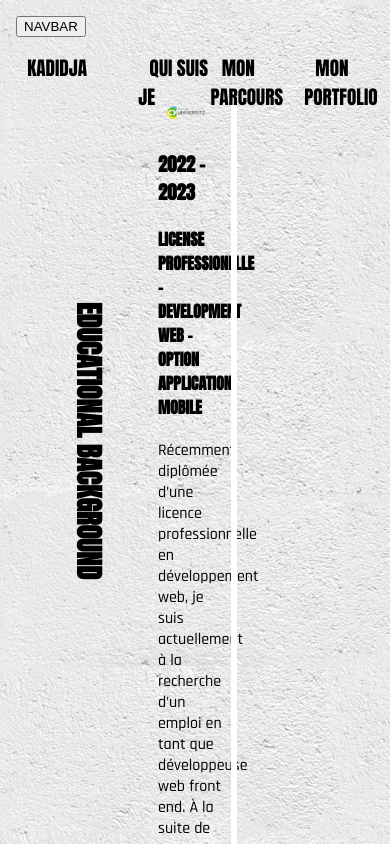
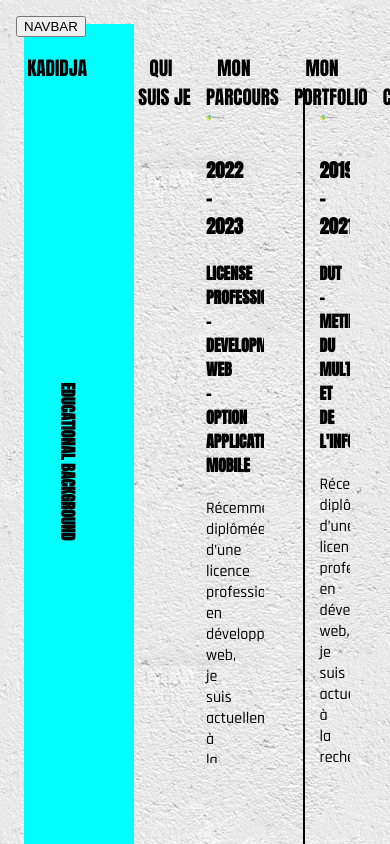
Before and after one commit to Kadeidja/portfolioReactStatic, a React (Create React App) app: page /carrer in a window 390 px wide. Shown: the top 844 px of the page. Built offline with nearby package versions, Linux system fonts and the light colour scheme; a web font is replaced by a local one.

Commit message:
V4 - I believe, Modal is missing and the first page too and the contact page too

```diff
--- a/src/components/Carrercomponent.js
+++ b/src/components/Carrercomponent.js
@@ -1,45 +1,20 @@
 import { Fragment } from "react";
 import { carrerPartData } from "../datas/alldatas"
+import React, { useEffect } from "react";
+
 function Carrercomp(){
     return (
         <>
-        <div id="carrerTimeline">
+        <div  id="carrerTimeline" className="carrerGlobal">
         <Fragment>
             {
-                //.sort permet de trier de manieres deroissantes, et .map permet d'afficher les données une par une.
                 carrerPartData.sort((a,b)=>b.carrerid-a.carrerid).map((carrerSolo)=>
                     {
-                        /* function loadPlace (){
-                            const divCatched = document.getElementsByClassName("carrerPart");
-                        //fonction pour placer les etapes soit a droite ou a gauche
-                       for (let i = 0; i < divCatched.length; i++) {
-                                if ( carrerSolo.carrerid === i) {
-                                    const divs = divCatched[i];
-                            divs.classList.add(carrerSolo.carrerplace);
-                            }
-
-                        }*/
-                        const divCatched = document.getElementsByClassName("carrerPart");
-                        console.log(divCatched);
-                        let divCatchedarray = Array.from(divCatched);
-                        console.log(divCatchedarray);
-                        for (let i = 0; i < divCatched.length; i++) {
-                            if ( carrerSolo.carrerid === i) {
-                                const divs = divCatched[i];
-                        divs.classList.add(carrerSolo.carrerplace);
-                        }}
-                        /*divCatchedarray.forEach(divs => {
-                            divs.classList.add(carrerSolo.carrerplace);
-                            console.log(divs);
-                            console.log(carrerSolo.carrerplace);
-
-                        })*/
-                        ;
-                        //divCatched.classList.add(carrerSolo.carrerplace);
-                        //} onLoad={loadPlace()}
                         return(
-                             <div key={carrerSolo.carrerid} className="carrerPart solocarrerTimeline" >
-                               <img src={carrerSolo.carrericon} alt="modify alt" className="carrerImgIcon"/>
+                             <div key={carrerSolo.carrerid} className="carrerPart solocarrerTimeline scrollBarCss" >
+                                <div className="carrerSchoolIcon">
+                                    <img src={carrerSolo.carrericon} alt="modify alt" className="carrerImgIcon"/>
+                               </div>
                                 <h3>{carrerSolo.carreryears[0]} - {carrerSolo.carreryears[1]}</h3>
                                 <h4>{carrerSolo.carrername}</h4>
                                 <p>{carrerSolo.carrerdescription}</p>
--- a/src/components/Compositioncomponent.js
+++ b/src/components/Compositioncomponent.js
@@ -4,7 +4,7 @@ return (
 
     <section className="subSectionTtl">
         <div className="divSectionTtl">
-            {titleName}
+            <h1>{titleName}</h1>
         </div>
     </section>
 
--- a/src/components/Homepagecomponent.js
+++ b/src/components/Homepagecomponent.js
@@ -4,7 +4,7 @@ function Homepagecomp(){
 
         <section className="homesubSectionTtl">
             <div className="homedivSectionTtl">
-                <h1>HOMEPAGE</h1>
+                <h1>CISSE <br></br>KADIDJA</h1>
             </div>
         </section>
 
--- a/src/styles/allstyles.css
+++ b/src/styles/allstyles.css
@@ -3,14 +3,19 @@
 @import url('https://fonts.googleapis.com/css2?family=Special+Elite&display=swap');
 @import url('https://fonts.googleapis.com/css2?family=Rajdhani:wght@300;400;500;600;700&display=swap');
 @import url('https://fonts.googleapis.com/css2?family=Roboto:ital,wght@0,100;0,300;0,400;0,500;0,700;0,900;1,100;1,300;1,400;1,500;1,700;1,900&display=swap');
+*,
+*::before,
+*::after {
+  box-sizing: border-box;
+}
 body{
     background-image:   url('../assets/img/bkgimg.jpg');
-    box-sizing:border-box;
     position: relative;
+    scroll-behavior:smooth;
+    overflow: hidden;
     /*padding:10px;Valeur de marges intérieurs*/
 }
 section{
-
     display: flex;
     padding: 1rem;
     box-sizing:border-box;
@@ -26,57 +31,59 @@ h1,h2,h3,h4,h5,h6{
 p{
     font-family:Rajdhani,Roboto,Urbanist , sans-serif;
     font-weight: 500;
+    font-size: medium;
 }
-
 .bigSection, .homeSection{
     display: flex;
     flex-wrap: wrap;
 }
-
+/* SECTION TITLE PART -----------------------------------------*/
 .subSectionTtl, .homesubSectionTtl{
-    box-sizing:border-box;
-    display: inline-flex;
-    max-width: 20vw;
-    max-height: 100vh;
-    padding : 1rem;
-
-    overflow: none;
-    flex: 1 0 0%;
+    box-sizing: content-box;
+    display: inline;
+    max-width: 15vw;
+    min-height: 100vh;
+    padding: 1rem;
+    overflow: hidden;
+    flex: auto;
+    position: relative;
+    width: 100%;
 }
 .divSectionTtl, .homedivSectionTtl{
-    writing-mode: vertical-rl;
-    font-weight: 900;
     position: fixed;
-    height: -webkit-fill-available;
-    width: auto;
-    font-size: 2.5rem;
-    overflow: none;
 }
-.divSectionTtl>h1{
+.divSectionTtl>h1, .homedivSectionTtl>h1{
     display: flex;
     justify-content: center;
+    writing-mode: vertical-rl;
+    font-weight: 600;
+    height: -webkit-fill-available;
+    font-size: 2.5rem;
 }
-
+/* SECTION SHOW PART -----------------------------------------*/
 .subSectionShow, .homesubSectionShow{
     box-sizing:border-box;
     display: inline-flex;
     padding-top: 4rem;
     flex-wrap: wrap;
     flex-direction: row;
-    max-width: 80vw;
+    max-width: 75vw;
     max-height: 100vh;
     padding-right : 1rem;
     padding-left : 1rem;
     padding-bottom: 1rem;
-    flex: 1 0 0%;
+    flex: 1 0;
+    width: 100%;
+    overflow: hidden;
+    /*    overflow-x: scroll;*/
 }
 .divSectionShow, .homedivSectionShow{
+    box-sizing: content-box;
     display: inline-flex;
     flex-direction: row;
     flex-wrap: wrap;
+    overflow: inherit;
 }
-
-
 
 /*COMPONENT NAVBAR*/
 #navSection{
@@ -101,7 +108,6 @@ p{
     justify-items: center;
     align-items: center;
 }
-
 #barreDeRecherche{
     width: 20vw;
 }
@@ -149,16 +155,18 @@ p{
 }
 
 /*ABOUT ME COMPONENTS--------------------------------------------------------------------------------------*/
-.aboutSpace{
+#aboutSpaceBigSpace{
+    /*overflow-x: inherit;*/
+    max-width: 100vw;
+    overflow-x: hidden;
+}
+#aboutSpace{
     width: 80vw;
     display: flex;
+    overflow: hidden;
 }
-.logoSpace{
-    width: 80vw;
-    box-sizing: inherit;
-    display: flex;
-    /* flex-wrap: nowrap; */
-    overflow-x: scroll;
+#aboutSpace::-webkit-scrollbar {
+    display: none;
 }
 #imgAboutId{
     max-width: 20%;
@@ -168,11 +176,66 @@ p{
     padding: 1rem;
 }
 #pAboutId{
+    font-size: small;
     display: inline-flex;
     padding: 1rem;
+    width: 50%;
+    margin: 2rem;
+    text-align: end;
+    align-items: center;
+}
+#logoSpace{
+    overflow-x: scroll;
+    width: 100%;
+    box-sizing: inherit;
+    display: flex;
+}
+.subpartClass {
+    margin: 2rem;
+    height: -moz-fit-content;
+    height: fit-content;
+    display: flex;
+    justify-content: center;
+    flex-wrap: wrap;
+    flex-direction: row;
+    width: 5vw;
 }
 
+
 /*MY WORK COMPONENTS--------------------------------------------------------------------------------------*/
+
+#worksBigSpace{
+    margin: auto;
+    box-sizing: border-box;
+    width: 100%;
+    height: 100%;
+    display: -webkit-inline-box;
+    overflow-x: scroll;
+}
+.worksubpartClass{
+    overflow-y:auto;
+}
+.workiframeClass{
+    width: 100%;
+    height: 100%;
+    max-width: 25vw;
+    max-height: 30vw;
+    display: block;
+    margin: 1rem;
+    border: none;
+    object-fit: contain;
+}
+
+.worksubtitleuclClass{
+    margin-left: 1.5rem;
+}
+.workpClass{
+    margin-left: 1.5rem;
+    width: 100%;
+    height: 100%;
+    max-width: 30vw;
+    max-height: 30vw;
+}
 .subimgClass{
     display: block;
     max-width: -moz-available;          /* WebKit-based browsers will ignore this. */
@@ -217,6 +280,7 @@ position: relative;
     max-width: 100%;
     /*box-shadow: 7rem 4rem #3300ff ;*/
 }
+
 /*Icons*/
 #iconlogoPart{
     display: flex;
@@ -224,14 +288,12 @@ position: relative;
     z-index: 1;
 
 }
-
 #uliconlogoPart{
     list-style: none;
     display: inline-flex;
     margin: unset;
     padding: unset;
 }
-
 #uliconlogoPart img{
     width: 100%;
     margin: 0.5rem;
@@ -248,12 +310,10 @@ position: relative;
     height: auto;
     position: relative;
 }
-
 #contactFormId *{
     display: block;
     font-family: Anton, sans-serif;
 }
-
 #contactFormId> input , textarea{
     margin: 0.5rem;
     padding: 0.5rem;
@@ -261,7 +321,6 @@ position: relative;
     border-radius: 0.2rem;
     width: 85%;
 }
-
 textarea#contactmessageId{
     height: 30vh;
 }
@@ -325,62 +384,131 @@ display: inline-flex;
 }
 /*CARRER COMPONENT----------------------------------------------------------------*/
 #carrerTimeline {
-    position: relative;
-    max-width: 1200px;
-    margin: 0 auto;
+    margin: auto;
+    box-sizing: border-box;
+    width: 100%;
+    height: 100%;
+    display: -webkit-inline-box;
+    overflow-x: scroll;
 }
-#carrerTimeline::after{
-    content: '';
-  position: absolute;
-  width: 6px;
-  background-color: white;
-  top: 0;
-  bottom: 0;
-  left: 50%;
-  margin-left: -3px;
+.solocarrerTimeline {
+        margin-left: 1rem;
 }
-.solocarrerTimeline{
-    padding: 10px 40px;
-    position: relative;
-    background-color: inherit;
-    width: 30%;
+.carrerGlobal .carrerPart {
+    display: block;
+    /*max-width: 30vw;*/
+    width: 25vw;
+    height: 80vh;
+    overflow-x: hidden;
+}
+.scrollBarCss{
+    overflow-y: scroll;
+    scrollbar-color: #000000;
+    scrollbar-width: thin;
+    scroll-behavior:smooth;
+}
+.solocarrerTimeline::-webkit-scrollbar{
+    width: 0.2rem ;
+    height:1rem ;
+}
+.carrerSchoolIcon{
+    width: 100%;
+    height: 100%;
+    display: flex;
+    justify-content: center;
+    align-items: center;
+    max-width: 10vw;
+    max-height: 10vw;
 }
 .carrerImgIcon{
-    width: 100%;
-    height: 100%;
-    max-width: 10vw;
-    margin: 0.5rem;
+    width: 10vw;
+    height: 5vw;
+    object-fit: scale-down;
+    margin-bottom: 1rem;
+    margin-top: 1rem;
 }
 .carrerLeft{
-    left: 0 !important;
+    right: 0vw !important;
 }
 .carrerRight{
-    left: 50% !important;
+    left: 50vw !important;
 }
-
-
-
 
 /*REUSABLE COMPONENT----------------------------------------------------------------*/
 .subpartClass{
     margin: 2rem;
     height: fit-content;
+    width: 15vw;
 }
 .subimguclClass{
-    width: 80%;
+    width: 6vw;
+    /*width: 80%;*/
 }
 
 /*RESPONSIVE PART-------------------------------------------------------------------*/
 
 @media only screen and (max-width: 768px) {
 
-    .bigSection{}
+/* SECTION TITLE PART -----------------------------------------*/
+
+.subSectionTtl, .homesubSectionTtl{
+    box-sizing:content-box;
+    display: inline-flex;
+    max-width: 20vw;
+    max-height: 100vh;
+    padding : 1rem;
+    overflow: hidden;
+    flex: 1 0 0%;
+    background-color: aqua;
+    position: relative;
+}
+
+.divSectionTtl, .homedivSectionTtl{
+   /* position: fixed;
+    height: -webkit-fill-available;
+    width: auto;
+    position: fixed;*/
+}
+
+.divSectionTtl>h1, .homedivSectionTtl>h1{
+    display: flex;
+    justify-content: center;
+    writing-mode: vertical-rl;
+    font-weight: 600;
+    height: -webkit-fill-available;
+    font-size: 1rem;
+}
+/* SECTION SHOW PART -----------------------------------------*/
+.subSectionShow, .homesubSectionShow{
+    box-sizing:border-box;
+    display: inline-flex;
+    padding-top: 4rem;
+    flex-wrap: wrap;
+    flex-direction: row;
+    max-width: 80vw;
+    max-height: 100vh;
+    padding-right : 1rem;
+    padding-left : 1rem;
+    padding-bottom: 1rem;
+    flex: 1 0 0%;
+    /*overflow-x: scroll;*/
+}
+.divSectionShow, .homedivSectionShow{
+    box-sizing: content-box;
+    display: inline-flex;
+    flex-direction: row;
+    flex-wrap: wrap;
+}
+
+
+ /*    .bigSection{}
     .subSectionTtl{}
     .divSectionTtl{}
     .subSectionShow{}
     .divSectionShow{}
 
-    .divSectionTtl, .homedivSectionTtl{
+
+.divSectionTtl, .homedivSectionTtl{
         writing-mode: vertical-rl;
         font-weight: 600;
         position: fixed;
@@ -388,7 +516,7 @@ display: inline-flex;
         width: auto;
         font-size: 1.5rem;
         overflow: none;
-    }
+    }*/
 /*NAVBAR SECTION*/
 #navSection a{
     font-family:Anton , sans-serif;
@@ -398,6 +526,44 @@ display: inline-flex;
     font-size: 1.2rem;
     margin: 0.5rem;
     padding: 0.2rem;
+}
+/*ABOUT ME COMPONENTS--------------------------------------------------------------------------------------*/
+#aboutSpaceBigSpace{
+    overflow-x: inherit;
+}
+#aboutSpace{
+    width: 80vw;
+    display: block;
+    text-align: center;
+    align-items: center;
+}
+#imgAboutId{
+    max-width: 50%;
+    width: fit-content;
+    height: fit-content;
+    padding: 1rem;
+
+}
+#pAboutId{
+    font-size: small;
+    padding: 1rem;
+    width: 100%;
+    margin: 2rem;
+    text-align: center;
+}
+#logoSpace{
+    overflow-x: scroll;
+    width: 100vw;
+    box-sizing: inherit;
+    display: flex;
+    flex-wrap: wrap;
+    flex-direction: row;
+}
+.subtitleuclClass {
+    display: none;
+}
+.subimguclClass{
+    width: 13vw;
 }
 /*MY WORK COMPONENTS--------------------------------------------------------------------------------------*/
 .subimgClass{
@@ -505,6 +671,115 @@ display: inline-flex;
     margin: 0.1em;
     font-size: 30%;
 }
+
+
+/*CARRER COMPONENT----------------------------------------------------------------*/
+#carrerTimeline {
+    position: relative;
+    max-width: 1200px;
+    margin: 0 auto;
+}
+
+#carrerTimeline::before{
+content: '';
+  position: absolute;
+  width: 0.5vw;
+  background-color: rgb(0, 0, 0);
+  top: 0;
+  bottom: 0;
+  left: 40vw;
+  margin-left: -3px;
+  display: flex;
+  flex-wrap: wrap;
+  align-content: center;
+}
+
+#carrerTimeline .carrerRight .soloPointer::before{
+    content: '';
+    background-color: rgb(186, 26, 26);
+    position: absolute;
+    rotate: 90deg;
+    width: 0.5vw;
+    bottom: 0%;
+    top: -17vh;
+    height: 25vh;
+    left: -5vw;
+
+}
+#carrerTimeline .carrerLeft .soloPointer{
+    content: '';
+    background-color: rgb(0, 0, 0);
+    position: absolute;
+    rotate: 270deg;
+    width: 0.5vw;
+    bottom: 0%;
+    top: -17vh;
+    height: 25vh;
+    left: 24vw;
+    /*right: inherit;
+    display: flex;
+    text-align: end;
+    flex-wrap: wrap;
+    */
+}
+.solocarrerTimeline{
+    padding: 10px 40px;
+    position: relative;
+    background-color: inherit;
+    width: 30%;
+}
+
+/*.solocarrerPointer{
+    content: '';
+    box-sizing: content-box;
+    background-color: rgb(234, 10, 10);
+    position: absolute;
+    rotate: 90deg;
+    width: 0.5rem;
+    bottom: 0%;
+    top: 0%;
+}*/
+.carrerImgIcon{
+    width: 100%;
+    height: 100%;
+    max-width: 10vw;
+    margin: 0.5rem;
+}
+.carrerLeft{
+    right: 0vw !important;
+    /*text-align: end;
+    margin-right: 10%;*/
+}
+.carrerRight{
+    left: 50vw !important;
+    /*margin-left: 5%;*/
+}
+
+/*
+.carrerRight::before{
+    content: '';
+    background-color: rgb(0, 0, 0);
+    position: absolute;
+    rotate: 90deg;
+    width: 0.5rem;
+    top: -10rem;
+    left: 8rem;
+    height: 16rem;
+}
+.carrerLeft::after{
+    content: '';
+    background-color: rgb(0, 0, 0);
+    box-sizing: border-box;
+    position: absolute;
+    rotate: 270deg;
+    width: 0.5rem;
+    top: -10rem;
+    right: 4%;
+    height: 16rem;
+    margin: 10px 40px;
+}
+*/
+
 }
 /*
 Lien pour les carrés de couleur https://www.benjaminsimier.com/css-obtenir-un-carre-responsive/ */
```
Also changed, not shown: src/components/Aboutcomponent.js (+9 -6 lines), src/components/Workscomponent.js (+28 -5 lines), src/datas/alldatas.js (+33 -17 lines), src/routes/allroutes.js (+5 -5 lines).
